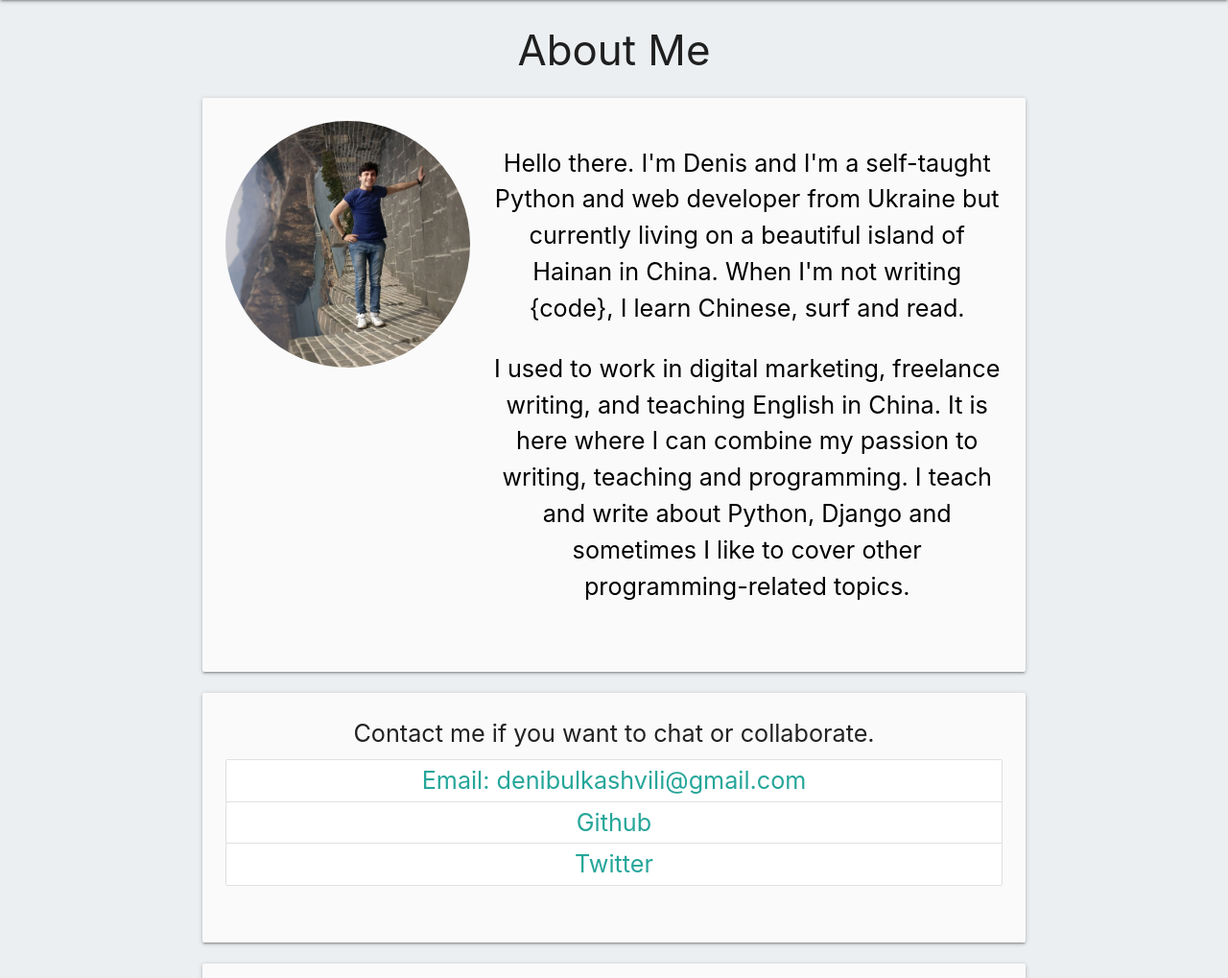
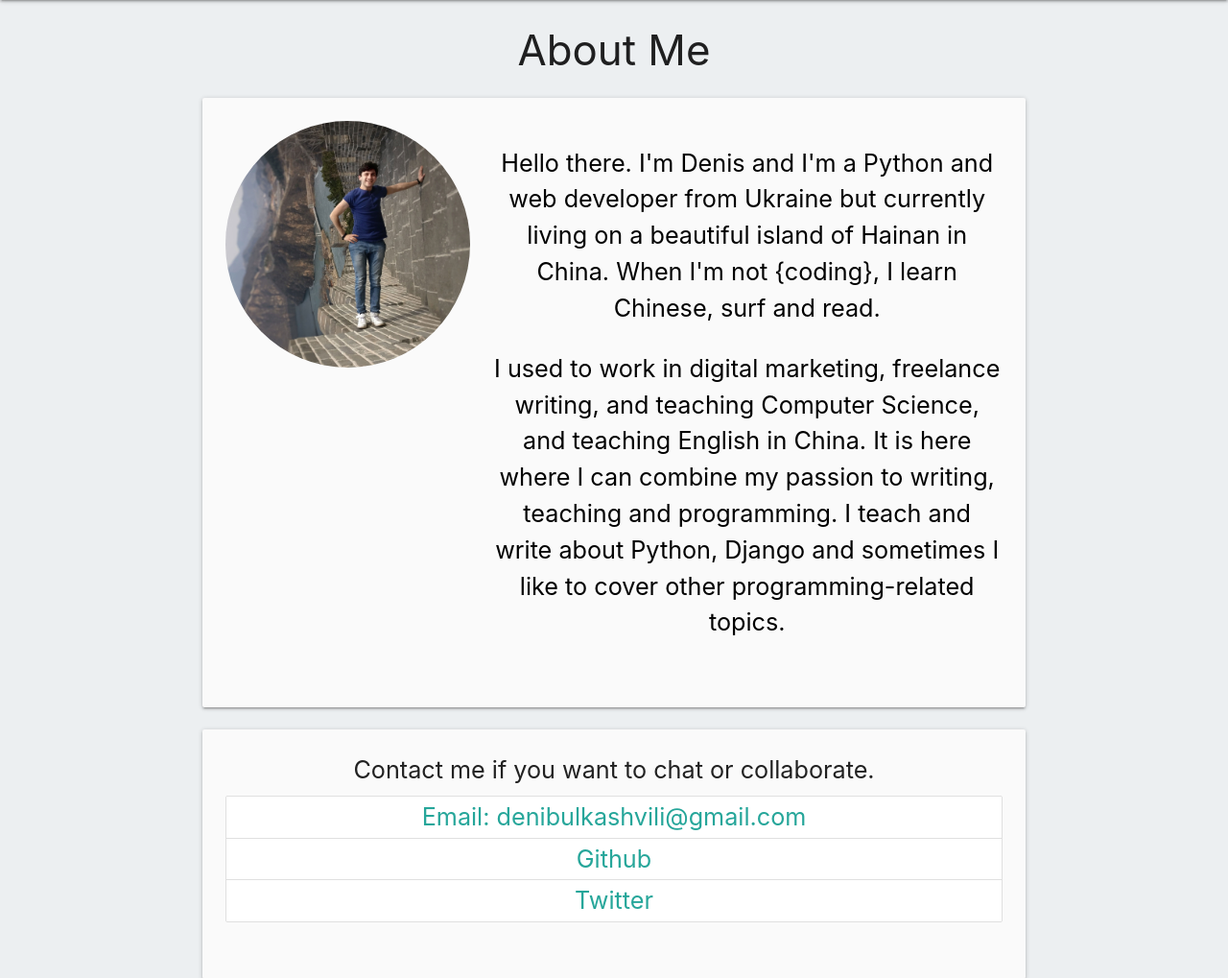
Before and after one commit to denibulkashvili/django-blog, a Django app: page /about/ in a window 1280 px wide. Shown: the part 64-1083 px from the top of the page at 96% size. Run offline with Django 3.2, Linux system fonts and the light colour scheme; some libraries are stand-ins or nearby versions.

Commit message:
Update info in index page and about section

```diff
--- a/blog/templates/blog/about.html
+++ b/blog/templates/blog/about.html
@@ -13,12 +13,13 @@
                         <img src="{% static 'blog/images/about.jpeg' %}" alt="" class="circle responsive-img">
                     </div>
                     <div class="col l8 s12 black-text flow-text">
-                        <p>Hello there. I'm Denis and I'm a self-taught Python and web developer from Ukraine
-                        but currently living on a beautiful island of Hainan in China. When I'm not writing {code},
+                        <p>Hello there. I'm Denis and I'm a Python and web developer from Ukraine
+                        but currently living on a beautiful island of Hainan in China. When I'm not {coding},
                         I learn Chinese, surf and read.</p>
-                        <p>I used to work in digital marketing, freelance writing, and teaching English in China.
-                        It is here where I can combine my passion to writing, teaching and programming. I teach and
-                        write about Python, Django and sometimes I like to cover other programming-related topics.
+                        <p>I used to work in digital marketing, freelance writing, and teaching Computer
+                        Science, and teaching English in China. It is here where I can combine my passion
+                        to writing, teaching and programming. I teach and write about Python, Django and
+                        sometimes I like to cover other programming-related topics.
                         </p>
 
 
--- a/blog/templates/blog/index.html
+++ b/blog/templates/blog/index.html
@@ -3,7 +3,7 @@
 {% block content %}
     <header class="center-align">
         <h1 class="home-title flow-text">CODE BUNGALOW BLOG</h1>
-        <h5 class="home-subtitle flow-text">Learning programming from under the palm tree<br/>
+        <h5 class="home-subtitle flow-text">Programming from under the palm tree<br/>
 
     </header>
     <div class="container">
```
